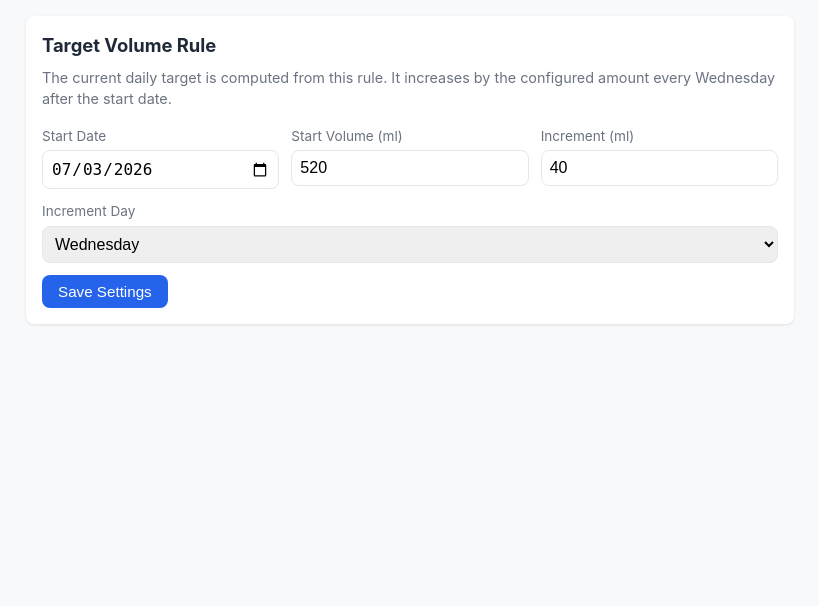
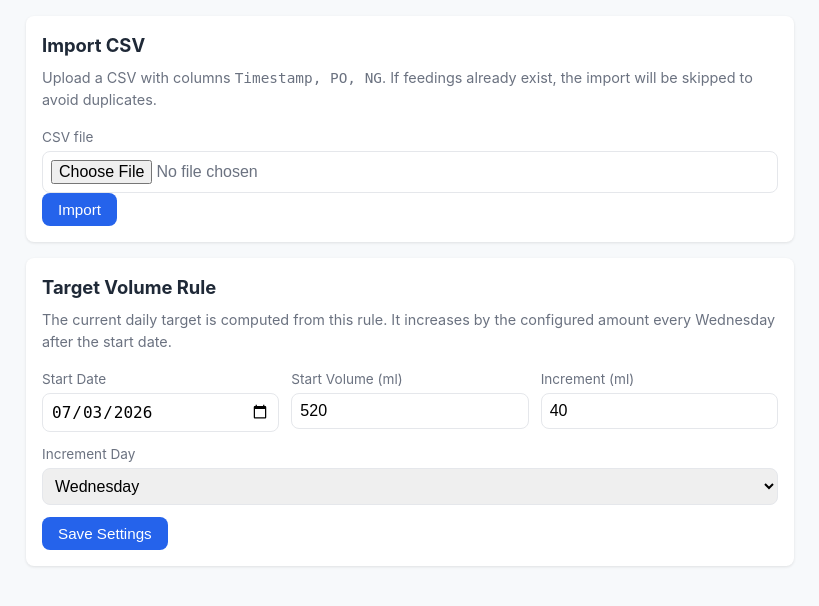
Before and after one commit to RyanBreaker/eevee-feeds, a FastAPI app: page /settings in a window 1280 px wide. Shown: the part 55-661 px from the top of the page, without its empty margins (230-1049 px from the left). Run offline with FastAPI, Linux system fonts and the light colour scheme; data comes from the database, SQL or seed files in the repository; some libraries are stand-ins or nearby versions.

Commit message:
add csv import on web

```diff
--- a/app/static/style.css
+++ b/app/static/style.css
@@ -122,6 +122,7 @@ input[type="datetime-local"],
 input[type="number"],
 input[type="text"],
 input[type="date"],
+input[type="file"],
 select {
   padding: 0.5rem;
   border: 1px solid var(--border);
@@ -219,6 +220,13 @@ button.danger {
   margin-bottom: 1rem;
 }
 
+.alert {
+  background: #ecfdf5;
+  border: 1px solid #10b981;
+  color: #065f46;
+  padding: 0.75rem 1rem;
+}
+
 canvas {
   max-height: 300px;
 }
--- a/app/templates/settings.html
+++ b/app/templates/settings.html
@@ -1,6 +1,26 @@
 {% extends "base.html" %}
 
 {% block content %}
+{% if message %}
+<section class="section alert">
+  {{ message }}
+</section>
+{% endif %}
+
+<section class="section">
+  <h2>Import CSV</h2>
+  <p class="help-text">
+    Upload a CSV with columns <code>Timestamp, PO, NG</code>. If feedings already exist, the import will be skipped to avoid duplicates.
+  </p>
+  <form method="post" action="/settings/import" enctype="multipart/form-data" class="settings-form">
+    <label>
+      CSV file
+      <input type="file" name="file" accept=".csv" required>
+    </label>
+    <button type="submit">Import</button>
+  </form>
+</section>
+
 <section class="section">
   <h2>Target Volume Rule</h2>
   <p class="help-text">
```
Also changed, not shown: app/csv_import.py (added, +55 -0 lines), app/routes.py (+33 -2 lines), scripts/import_csv.py (+7 -41 lines), README.md.
